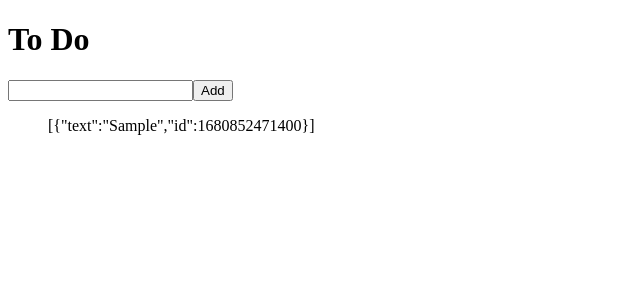
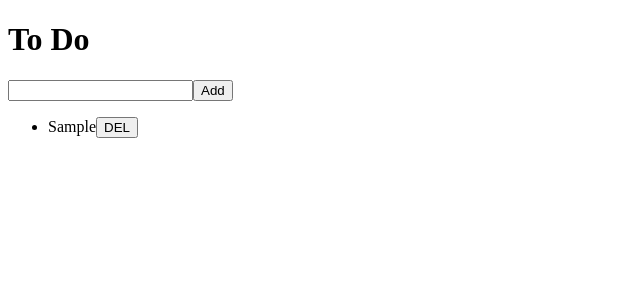
Before and after one commit to qusalsdn/redux-study, a React (Create React App) app: page / in a window 1280 px wide. Both pictures are taken after typing "Sample" into the empty fields and a click on the button "Add". Shown: the top 300 px of the page, without its empty margins (0-640 px from the left). Built offline with nearby package versions, Linux system fonts and the light colour scheme.

Commit message:
Deleting To Do

```diff
--- /dev/null
+++ b/src/components/ToDo.js
@@ -0,0 +1,14 @@
+import { useDispatch } from "react-redux";
+import { deleteToDo } from "../store";
+
+function ToDo({ text, id }) {
+  const dispatch = useDispatch();
+  return (
+    <li>
+      {text}
+      <button onClick={() => dispatch(deleteToDo(id))}>DEL</button>
+    </li>
+  );
+}
+
+export default ToDo;
--- a/src/routes/Home.js
+++ b/src/routes/Home.js
@@ -1,6 +1,7 @@
 import { useState } from "react";
 import { useDispatch, useSelector } from "react-redux";
 import { addToDo } from "../store";
+import ToDo from "../components/ToDo";
 
 function Home() {
   const [text, setText] = useState("");
@@ -25,7 +26,11 @@
         <input type="text" value={text} onChange={onChange} />
         <button>Add</button>
       </form>
-      <ul>{JSON.stringify(toDos)}</ul>
+      <ul>
+        {toDos.map((toDo) => (
+          <ToDo {...toDo} key={toDo.id} />
+        ))}
+      </ul>
     </>
   );
 }
--- a/src/store.js
+++ b/src/store.js
@@ -22,7 +22,7 @@
     case ADD:
       return [{ text: action.text, id: Date.now() }, ...state];
     case DELETE:
-      return state.filter((toDo) => toDo !== action.id);
+      return state.filter((toDo) => toDo.id !== action.id);
     default:
       return state;
   }
```
